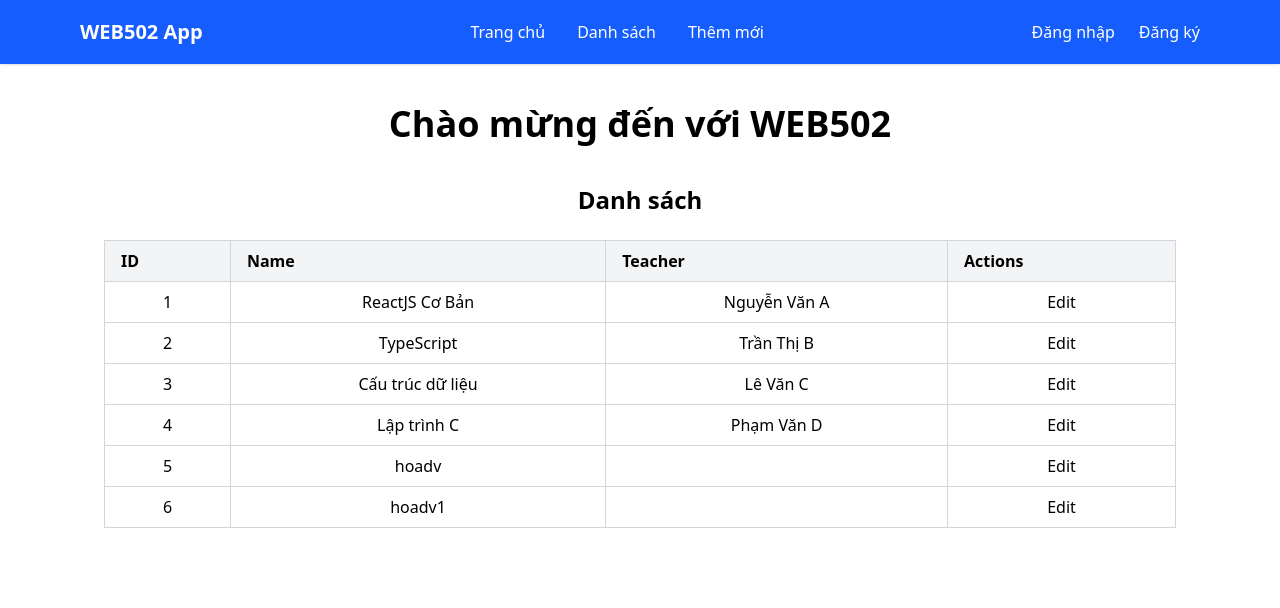
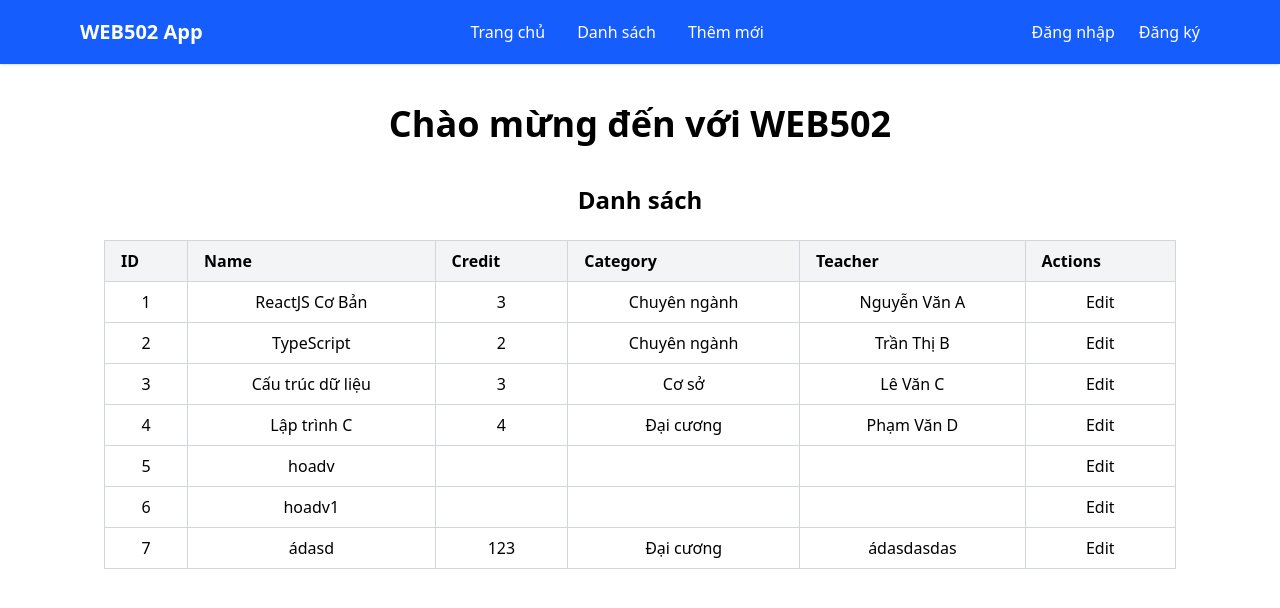
Before and after one commit to Tran-Hoang-Anh/web502-typescript-base-main, a React (Vite) app: page /list in a window 1280 px wide. Shown: the top 608 px of the page. Built offline with nearby package versions, Linux system fonts and the light colour scheme; data requests are answered from the project's data file; the HTML template or start-up script is replaced by a standard one.

Commit message:
your message

```diff
--- a/db.json
+++ b/db.json
@@ -36,6 +36,13 @@
     {
       "name": "hoadv1",
       "id": 6
+    },
+    {
+      "name": "ádasd",
+      "credit": 123,
+      "category": "Đại cương",
+      "teacher": "ádasdasdas",
+      "id": 7
     }
   ]
 }
--- a/src/pages/Add.tsx
+++ b/src/pages/Add.tsx
@@ -9,11 +9,15 @@ import toast from "react-hot-toast";
 type FormValues = {
   name: string;
   credit: number;
+  category: string;
+  teacher: string;
 };
 
 const validate = z.object({
-  name: z.string().min(3, "Name 3 ky tu").max(100),
-  credit: z.number().min(1).max(100),
+  name: z.string().min(4, "Tên phải dài hơn 3 ký tự").max(100),
+  credit: z.number().positive("Số tín chỉ phải > 0"),
+  category: z.string().min(1, "Vui lòng chọn chuyên mục"),
+  teacher: z.string().min(4, "Tên giảng viên phải dài hơn 3 ký tự").max(100),
 });
 
 function AddPage() {
@@ -24,7 +28,7 @@ function AddPage() {
     handleSubmit,
     reset,
     formState: { errors },
-  } = useForm({
+  } = useForm<FormValues>({
     resolver: zodResolver(validate),
   });
 
@@ -79,19 +83,47 @@ function AddPage() {
           <span>{errors?.name?.message}</span>
         </div>
 
+        <div>
+          <label htmlFor="credit" className="block font-medium mb-1">
+            Số tín chỉ
+          </label>
+          <input
+            {...register("credit", { valueAsNumber: true })}
+            type="number"
+            id="credit"
+            min={1}
+            className="w-full border rounded-lg px-3 py-2 focus:outline-none focus:ring-2 focus:ring-blue-500"
+          />
+          <span>{errors?.credit?.message}</span>
+        </div>
+
         {/* Select */}
         <div>
           <label htmlFor="selectOption" className="block font-medium mb-1">
-            Select - option
+            Chuyên mục
           </label>
           <select
+            {...register("category")}
             id="selectOption"
             className="w-full border rounded-lg px-3 py-2 bg-white focus:outline-none focus:ring-2 focus:ring-blue-500"
           >
-            <option value="1">One</option>
-            <option value="2">Two</option>
-            <option value="3">Three</option>
+            <option value="">-- Chọn --</option>
+            <option value="Đại cương">Đại cương</option>
           </select>
+          <span>{errors?.category?.message}</span>
+        </div>
+
+        <div>
+          <label htmlFor="teacher" className="block font-medium mb-1">
+            Giảng viên
+          </label>
+          <input
+            {...register("teacher")}
+            type="text"
+            id="teacher"
+            className="w-full border rounded-lg px-3 py-2 focus:outline-none focus:ring-2 focus:ring-blue-500"
+          />
+          <span>{errors?.teacher?.message}</span>
         </div>
 
         {/* Submit button */}
--- a/src/pages/List.tsx
+++ b/src/pages/List.tsx
@@ -43,6 +43,12 @@ function ListPage() {
                 Name
               </th>
               <th className="px-4 py-2 border border-gray-300 text-left">
+                Credit
+              </th>
+              <th className="px-4 py-2 border border-gray-300 text-left">
+                Category
+              </th>
+              <th className="px-4 py-2 border border-gray-300 text-left">
                 Teacher
               </th>
               <th className="px-4 py-2 border border-gray-300 text-left">
@@ -53,10 +59,16 @@ function ListPage() {
 
           <tbody>
             {courses.map((item) => (
-              <tr className="hover:bg-gray-50">
+              <tr className="hover:bg-gray-50" key={item.id}>
                 <td className="px-4 py-2 border border-gray-300">{item.id}</td>
                 <td className="px-4 py-2 border border-gray-300">
                   {item.name}
+                </td>
+                <td className="px-4 py-2 border border-gray-300">
+                  {item.credit}
+                </td>
+                <td className="px-4 py-2 border border-gray-300">
+                  {item.category}
                 </td>
                 <td className="px-4 py-2 border border-gray-300">
                   {item.teacher}
```
